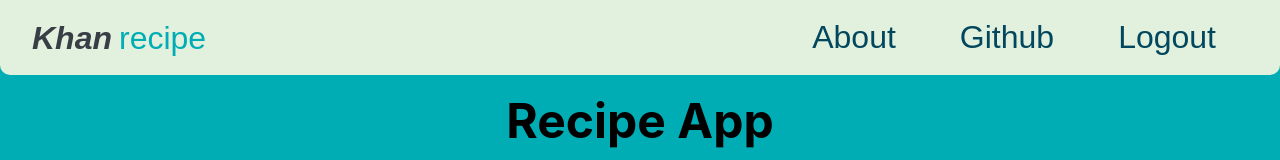
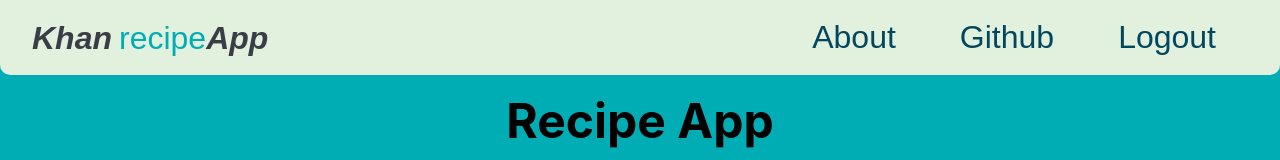
Before and after one commit to GokhanKaraomeroglu/recipe, a React (Create React App) app: page / in a window 1280 px wide. Shown: the top 160 px of the page. Built offline with nearby package versions, Linux system fonts and the light colour scheme.

Commit message:
Navbar changed

```diff
--- a/src/components/navbar/Navbar.js
+++ b/src/components/navbar/Navbar.js
@@ -5,7 +5,7 @@ const Navbar = () => {
   return (
     <Nav>
       <Logo to="/">
-        <i>{"Khan"}</i> <span>recipe</span>
+        <i>{"Khan"}</i> <span>recipe</span><i>{"App"}</i>
       </Logo>
       <Hamburger onClick={() => setIsOpen(!isOpen)}>
         <span />
```
